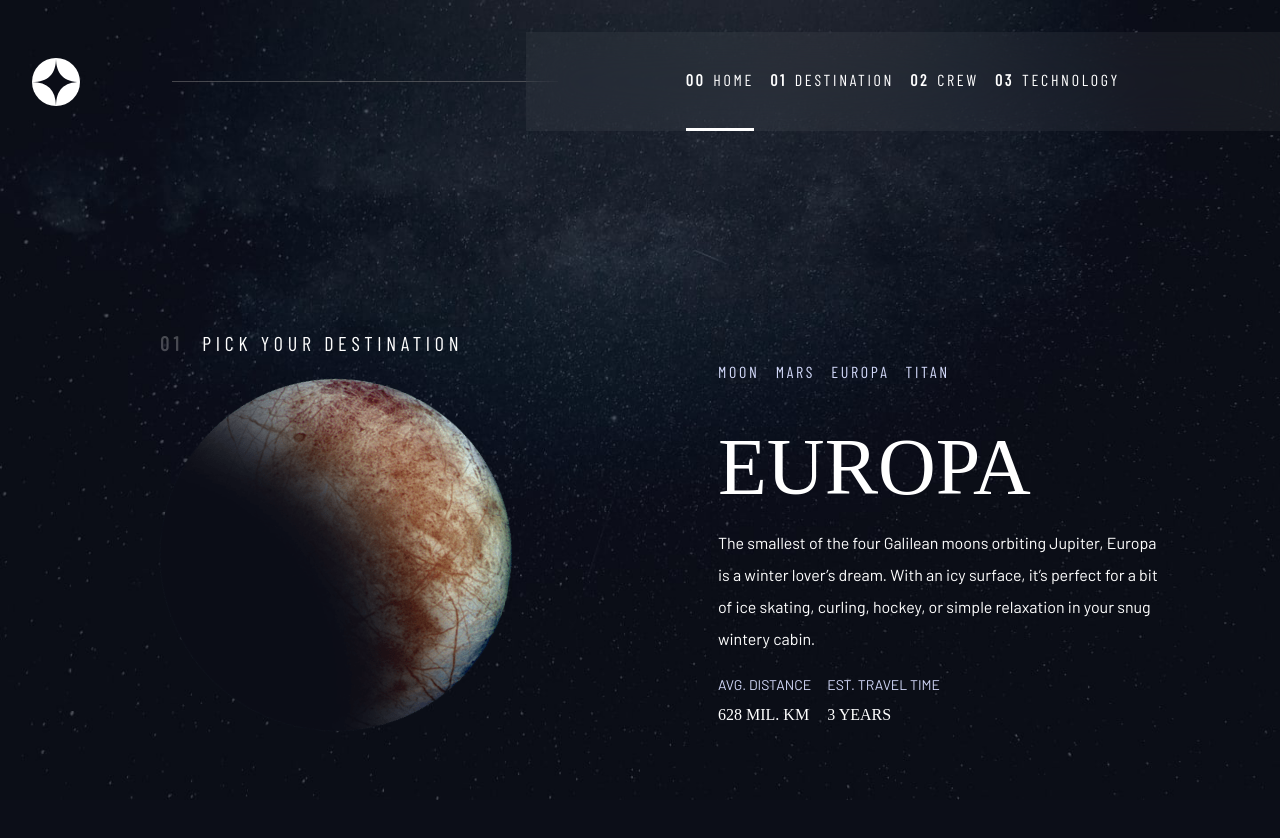
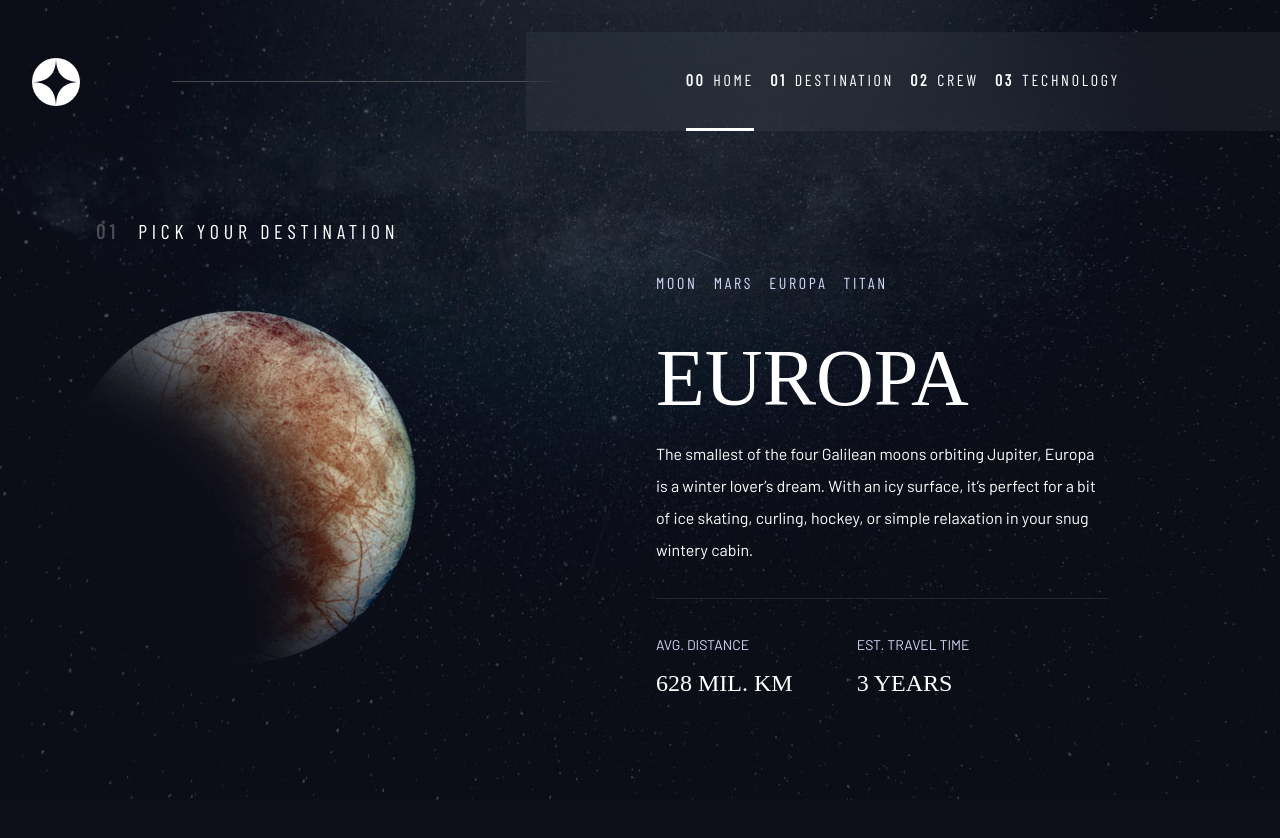
Before and after one commit to DavidofOrange/space-tourism-website, a React (Create React App) app: page /destination in a window 1280 px wide. Shown: the top 838 px of the page. After the commit the page ends 800 px from the top, so only its background shows below. Built offline with nearby package versions, Linux system fonts and the light colour scheme; a web font is replaced by a local one.

Commit message:
completed the destination page

```diff
--- a/src/components/Destination.jsx
+++ b/src/components/Destination.jsx
@@ -7,22 +7,19 @@ import data from '../starter-code/data.json';
 export default function Destination() {
   const [destination] = useState(data.destinations);
   const [index, setIndex] = useState(2);
-  const {name, images, description, distance, travel} = destination[index];
-  const image = images.png;
+  const {name, description, distance, travel} = destination[index];
 
     return (
         <>
           <section className='destination'>
           <Nav />
-            <main className='grid-container grid-container--home'>
-              <article>
-                <h1 className='numbered-title'><span>01</span> Pick your destination</h1>
-                <div className='planet-image flow' data={index}>
-                </div>
-              </article>
+            <main className='grid-container grid-container--destination flow'>
 
-              <article>
-                <div>
+                <h1 className='numbered-title numbered-title--destination'><span>01</span> Pick your destination</h1>
+                <div className='planet-image flow' data={index}></div>
+
+
+
               <div className='tab-list underline-indicators flex'>
                 {destination.map((planet, index) => (
                   <button className='transparent uppercase ff-sans-cond text-accent letter-spacing-2'
@@ -32,10 +29,12 @@ export default function Destination() {
                   </button>
                 ))}
               </div>
-                </div>
+
+
+              <article className="destination-info">
                 <h2 className='fs-800 uppercase ff-serif flow'>{name}</h2>
                 <p className='flow'>{description}</p>
-                <div className='flex flow'>
+                <div className='destination-data flex'>
                     <div>
                       <h3 className='text-accent fs-200 uppercase'>Avg. distance</h3>
                       <p className='fs-400 ff-serif uppercase'>{distance}</p>
--- a/src/components/Home.jsx
+++ b/src/components/Home.jsx
@@ -10,7 +10,7 @@ export default function Home() {
         <Nav />
           <main className='grid-container grid-container--home'>
             <div>
-              <h1 className='text-accent fs-500 ff-sans-cond uppercase letter-spacing-1'>
+              <h1 className='text-accent fs-500 ff-sans-cond uppercase letter-spacing-1 flow'>
                 So, you want to travel to
               <span className='fs-900 ff-serif text-white display-block flow'>Space</span></h1>
               <p className='text-accent fs-500 ff-sans-cond flow'>
--- a/src/index.css
+++ b/src/index.css
@@ -12,7 +12,7 @@
     --clr-white: 0 0% 100%;
 
     /* font-sizes */
-    --fs-900: clamp(5rem, 8vw + 1rem, 9.375rem);
+    --fs-900: clamp(4rem, 8vw + 1rem, 9.375rem);
     --fs-800: 3.5rem;
     --fs-700: 1.5rem;
     --fs-600: 1rem;
@@ -147,40 +147,6 @@ select {
     padding-inline: 2em;
     margin-inline: auto;
     max-width: 80rem;
-}
-
-.grid-container {
-    text-align: center;
-    display: grid;
-    place-items: center;
-    padding-inline: 1rem;
-
-}
-
-.grid-container * {
-    max-width: 50ch;
-}
-
-@media (min-width: 1200px) {
-    .grid-container {
-        text-align: left;
-        column-gap: var(--container-gap, -3rem);
-        grid-template-columns: minmax(1rem, 1fr) repeat(2, minmax(0, 60rem)) minmax(1rem, 1fr);
-    }
-
-    .grid-container > *:first-child {
-        margin-top: 10rem;
-        grid-column: 2;
-    }
-
-    .grid-container > *:last-child {
-        grid-column: 3;
-    }
-
-    .grid-container--home {
-        padding-bottom: max(6rem, 20vh);
-        align-items: end;
-    }
 }
 
 .sr-only {
@@ -429,6 +395,126 @@ select {
 }
 
 
+/* sections */
+
+/* Destination section */
+
+.grid-container--destination {
+    grid-template-areas:
+        "title"
+        "image"
+        "tabs"
+        "content";
+}
+
+.numbered-title {
+    grid-area: title;
+}
+
+.planet-image {
+    grid-area: image;
+    background: 100% 100%;
+    width: 14rem;
+    height: 14rem;
+
+}
+
+.tab-list {
+    grid-area: tabs;
+}
+
+.destination-info {
+    grid-area: content;
+}
+
+.destination-data {
+    flex-direction: column;
+    border-top: 1px solid hsl(var(--clr-white) /.1);
+    padding-top: 2rem;
+    margin-top: 2rem;
+}
+
+.grid-container {
+    text-align: center;
+    display: grid;
+    place-items: center;
+    padding-inline: 1rem;
+    padding-bottom: 3rem;
+}
+
+.grid-container p:not([className]) {
+    max-width: 50ch;
+}
+
+.destination-data p {
+    font-size: 1.5rem;
+}
+
+@media (min-width: 700px) {
+    .numbered-title {
+        justify-self: start;
+        margin-top: 2rem;
+    }
+    .destination-data {
+        flex-direction: row;
+        justify-content: space-evenly;
+    }
+    .numbered-title--destination {
+        padding-left: 2rem;
+    }
+}
+
+@media (min-width: 1200px) {
+    .grid-container {
+        text-align: left;
+        column-gap: var(--container-gap, -1rem);
+        grid-template-columns: minmax(3rem, 1fr) repeat(2, minmax(0, 40rem)) minmax(1rem, 1fr);
+    }
+    .grid-container--home > *:first-child {
+        grid-column: 2;
+    }
+    .grid-container--home > *:last-child {
+        grid-column: 3;
+    }
+    .grid-container--home {
+        padding-bottom: max(6rem, 20vh);
+        align-items: end;
+    }
+    /* Destination */
+    .planet-image {
+        background: 100% auto;
+        width: 22rem;
+        height: 22rem;
+        justify-items: end;
+    }
+    .grid-container--destination {
+        grid-template-areas:
+            '. title title .'
+            '. image tabs .'
+            '. image content .';
+        justify-items: start;
+    }
+    .destination-data {
+        gap: min(8vh, 8rem);
+        justify-content: start;
+    }
+}
+
+
+.planet-image[data='0'] {
+    background: url('./starter-code/assets/destination/image-moon.png') no-repeat center/cover;
+}
+.planet-image[data='1'] {
+    background: url('./starter-code/assets/destination/image-mars.png') no-repeat center/cover;
+}
+.planet-image[data='2'] {
+    background: url('./starter-code/assets/destination/image-europa.png') no-repeat center/cover;
+}
+.planet-image[data='3'] {
+    background: url('./starter-code/assets/destination/image-titan.png') no-repeat center/cover;
+}
+
+
 /* Background images */
 
 .home {
@@ -459,23 +545,6 @@ select {
       }
   }
 
-.planet-image {
-    width: 22rem;
-    height: 22rem;
-}
-.planet-image[data='0'] {
-    background: url('./starter-code/assets/destination/image-moon.png') no-repeat center/cover;
-}
-.planet-image[data='1'] {
-    background: url('./starter-code/assets/destination/image-mars.png') no-repeat center/cover;
-}
-.planet-image[data='2'] {
-    background: url('./starter-code/assets/destination/image-europa.png') no-repeat center/cover;
-}
-.planet-image[data='3'] {
-    background: url('./starter-code/assets/destination/image-titan.png') no-repeat center/cover;
-}
-
 
 /* use this code to animate planets*/
 
```
Lines whose indentation alone changed are shown as unchanged.
